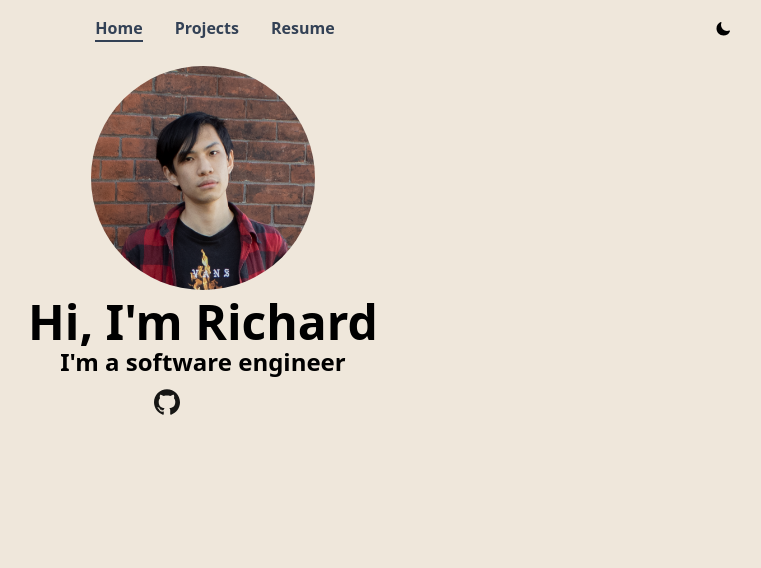
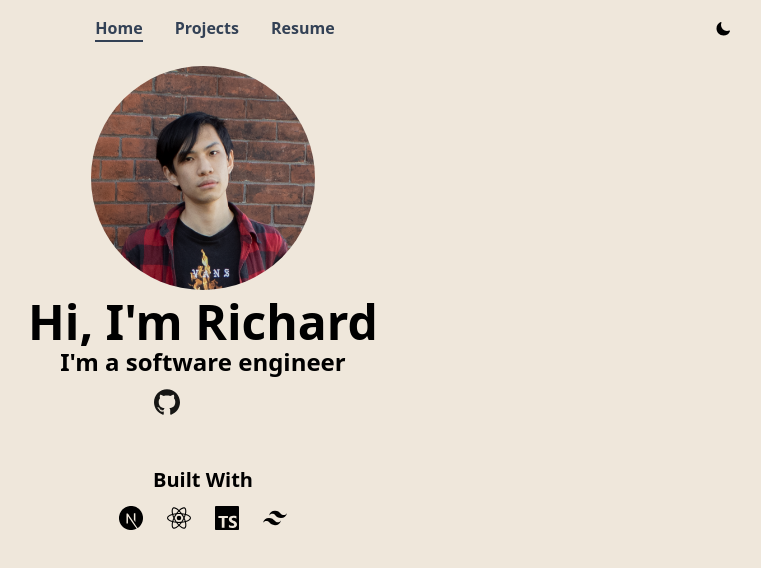
Before and after one commit to clsscrch/personal-site, a Next.js app: page / in a window 1280 px wide. Shown: the top 568 px of the page, without its empty margins (437-1198 px from the left). Built offline with nearby package versions, Linux system fonts and the light colour scheme; some icons are missing.

Commit message:
Added an icon with a tool tip component

```diff
--- /dev/null
+++ b/components/ToolToppedIcon.tsx
@@ -0,0 +1,19 @@
+interface IconProps {
+    icon: JSX.Element,
+    tooltip?: string,
+}
+
+export default function ToolTippedIcon({ icon, tooltip }: IconProps): JSX.Element {
+    return (
+        <>
+            <div className="group flex flex-col items-center justify-center">
+                {tooltip ?
+                    <span className="transition-all duration-500 scale-0 group-hover:scale-100 absolute bg-gray-700 text-white p-2 rounded-md -mt-20">
+                        {tooltip}
+                    </span> : <span></span>}
+
+                <div className="text-2xl">{icon}</div>
+            </div>
+        </>
+    )
+}
--- a/pages/index.tsx
+++ b/pages/index.tsx
@@ -4,7 +4,8 @@ import { MoonIcon } from '@heroicons/react/24/solid'
 import { Icon } from '@iconify/react';
 import { useRouter } from 'next/router'
 import { useState } from 'react';
-// import styles from '../styles/Home.module.css'
+import ToolTippedIcon from '../components/ToolToppedIcon';
+import { SiNextdotjs, SiReact, SiTailwindcss, SiTypescript } from "react-icons/si";
 
 export default function Home() {
 
@@ -21,13 +22,24 @@ export default function Home() {
         <Image priority src='/me.png' width={500} height={500} className='rounded-full h-28 w-28 md:h-56 md:w-56' alt='A picture of me, Richard Li, in a red flannel in front of a brick wall' />
         <h1 className='text-xl md:text-5xl font-bold pt-2'>Hi, I&#x27;m Richard</h1>
         <h2 className='text-md md:text-2xl font-bold'>I&#x27;m a software engineer</h2>
+      </section>
 
-      </section>
       <section className='flex justify-center items-center space-x-10'>
         <a href='https://github.com/clsscrch' target='_blank' rel='noopener noreferrer'><Icon icon="logos:github-icon" width={26} height={26} className='cursor-pointer' /></a>
         <a href='https://www.linkedin.com/in/richard-li-b204aa16b/' target='_blank' rel='noopener noreferrer'><Icon icon="mdi:linkedin" width={32} height={32} /></a>
       </section>
 
+      <section className='flex flex-col justify-center items-center pt-12'>
+        <p className='text-xl font-bold pb-3'>Built With</p>
+        <ul className='flex items-center space-x-6'>
+          <ToolTippedIcon icon={<SiNextdotjs />} tooltip={'Next.js'} />
+          <ToolTippedIcon icon={<SiReact />} tooltip={'React'} />
+          <ToolTippedIcon icon={<SiTypescript />} tooltip={'TypeScript'} />
+          <ToolTippedIcon icon={<SiTailwindcss />} tooltip={'TailwindCSS'} />
+        </ul>
+
+      </section>
+
     </div >
   )
 }
```
